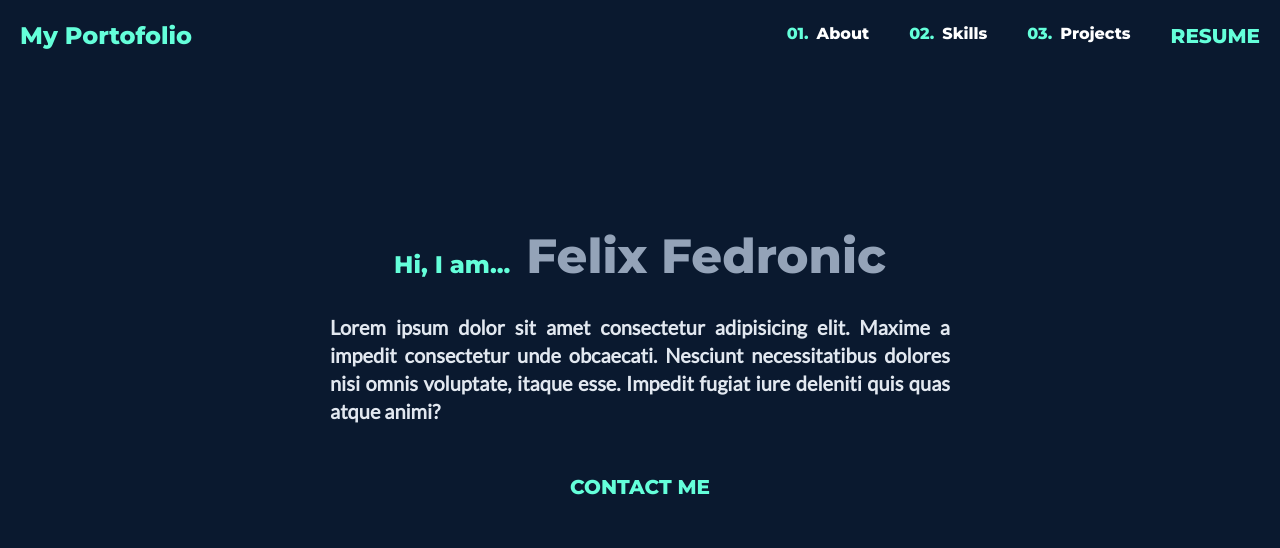
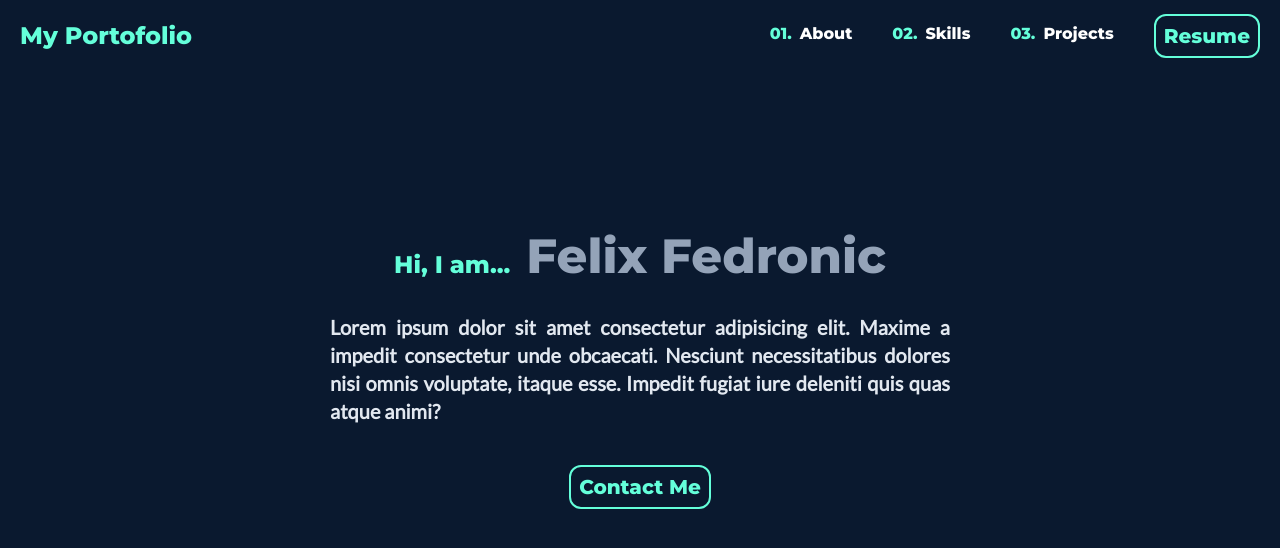
Before and after one commit to Ffedronic/Portfolio, a Next.js app: page / in a window 1280 px wide. Shown: the top 548 px of the page. Built offline with nearby package versions, Linux system fonts and the light colour scheme.

Commit message:
change structure

```diff
--- a/components/HeroContent/HeroContent.tsx
+++ b/components/HeroContent/HeroContent.tsx
@@ -1,5 +1,3 @@
-import Button from "librairies/Button/Button";
-
 function HeroContent() {
   return (
     <div className="md:w-3/4 lg:w-2/4">
@@ -9,7 +7,12 @@ function HeroContent() {
         omnis voluptate, itaque esse. Impedit fugiat iure deleniti quis quas
         atque animi?
       </p>
-      <Button href="#" download={false} title="Contact Me" />
+      <a
+        href="#"
+        className="text-green border-2 border-green p-2 font-montserrat rounded-xl hover:bg-green hover:text-navy md:text-xl"
+      >
+        Contact Me
+      </a>
     </div>
   );
 }
--- a/components/Layout/Layout.tsx
+++ b/components/Layout/Layout.tsx
@@ -4,8 +4,6 @@ import { useState } from "react";
 import Logo from "../Logo/Logo";
 import Navigation from "../Navigation/Navigation";
 import MobileNavigation from "../MobileNavigation/MobileNavigation";
-import CloseNavButton from "librairies/CloseNavIcon/CloseNavIcon";
-import OpenNavButton from "librairies/OpenNavIcon/OpenNavIcon";
 
 export default function Layout(props: any) {
   const [active, setActive] = useState(false);
@@ -20,14 +18,40 @@ export default function Layout(props: any) {
 
   return (
     <Fragment>
-      <nav className="sticky top-0 bg-navy transition duration-300 ease-in-out">
-        <div className="flex justify-between items-center p-5 transition duration-300 ease-in-out">
+      <nav className="sticky top-0 bg-navy">
+        <div className="flex justify-between items-center p-5">
           <Logo title="My Portofolio" />
           <div className="md:hidden">
             {active ? (
-              <CloseNavButton toggleHandler={toggleHandler}/>
+              <div className="z-10" onClick={toggleHandler}>
+                <svg
+                  xmlns="http://www.w3.org/2000/svg"
+                  className="h-5 w-5"
+                  viewBox="0 0 20 20"
+                  fill="#64ffda"
+                >
+                  <path
+                    fillRule="evenodd"
+                    d="M4.293 4.293a1 1 0 011.414 0L10 8.586l4.293-4.293a1 1 0 111.414 1.414L11.414 10l4.293 4.293a1 1 0 01-1.414 1.414L10 11.414l-4.293 4.293a1 1 0 01-1.414-1.414L8.586 10 4.293 5.707a1 1 0 010-1.414z"
+                    clipRule="evenodd"
+                  />
+                </svg>
+              </div>
             ) : (
-              <OpenNavButton toggleHandler={toggleHandler} />
+              <div className="z-10" onClick={toggleHandler}>
+                <svg
+                  xmlns="http://www.w3.org/2000/svg"
+                  className="h-5 w-5"
+                  viewBox="0 0 20 20"
+                  fill="#64ffde"
+                >
+                  <path
+                    fillRule="evenodd"
+                    d="M3 5a1 1 0 011-1h12a1 1 0 110 2H4a1 1 0 01-1-1zM3 10a1 1 0 011-1h12a1 1 0 110 2H4a1 1 0 01-1-1zM3 15a1 1 0 011-1h12a1 1 0 110 2H4a1 1 0 01-1-1z"
+                    clipRule="evenodd"
+                  />
+                </svg>
+              </div>
             )}
           </div>
           <Navigation />
--- a/components/MobileNavigation/MobileNavigation.tsx
+++ b/components/MobileNavigation/MobileNavigation.tsx
@@ -1,6 +1,5 @@
 import { ToggleHandler, menu } from "../../helpers/Layout-utils";
 import NavigationItem from "../NavigationItem/NavigationItem";
-import Button from "librairies/Button/Button";
 
 function MobileNavigation(props: ToggleHandler) {
   const { toggleHandler } = props;
@@ -17,7 +16,13 @@ function MobileNavigation(props: ToggleHandler) {
         />
       ))}
       <li>
-        <Button href="/documents/resume.pdf" download={true} title="resume" />
+        <a
+          href="/documents/resume.pdf"
+          download
+          className="text-green border-2 border-green p-2 font-montserrat rounded-xl hover:bg-green hover:text-navy md:text-xl"
+        >
+          Resume
+        </a>
       </li>
     </ul>
   );
--- a/components/Navigation/Navigation.tsx
+++ b/components/Navigation/Navigation.tsx
@@ -1,5 +1,4 @@
 import { menu } from "../../helpers/Layout-utils";
-import Button from "librairies/Button/Button";
 import NavigationItem from "../NavigationItem/NavigationItem";
 
 function Navigation() {
@@ -15,8 +14,15 @@ function Navigation() {
             toggleHandler={function () {}}
           />
         ))}
+
         <li>
-          <Button href="/documents/resume.pdf" download={true} title="resume" />
+          <a
+            href="/documents/resume.pdf"
+            download
+            className="text-green border-2 border-green p-2 font-montserrat rounded-xl hover:bg-green hover:text-navy md:text-xl"
+          >
+            Resume
+          </a>
         </li>
       </ul>
     </div>
--- a/librairies/CloseNavIcon/CloseNavIcon.tsx
+++ /dev/null
@@ -1,24 +0,0 @@
-import { ToggleHandler } from "../../helpers/Layout-utils";
-
-function CloseNavButton(props: ToggleHandler) {
-  const { toggleHandler } = props;
-
-  return (
-    <div className="z-10" onClick={toggleHandler}>
-      <svg
-        xmlns="http://www.w3.org/2000/svg"
-        className="h-5 w-5"
-        viewBox="0 0 20 20"
-        fill="#64ffda"
-      >
-        <path
-          fillRule="evenodd"
-          d="M4.293 4.293a1 1 0 011.414 0L10 8.586l4.293-4.293a1 1 0 111.414 1.414L11.414 10l4.293 4.293a1 1 0 01-1.414 1.414L10 11.414l-4.293 4.293a1 1 0 01-1.414-1.414L8.586 10 4.293 5.707a1 1 0 010-1.414z"
-          clipRule="evenodd"
-        />
-      </svg>
-    </div>
-  );
-}
-
-export default CloseNavButton;
--- a/librairies/OpenNavIcon/OpenNavIcon.tsx
+++ /dev/null
@@ -1,28 +0,0 @@
-import { MouseEventHandler } from "react";
-
-interface ToggleHandler {
-  toggleHandler: MouseEventHandler;
-}
-
-function OpenNavButton(props: ToggleHandler) {
-  const { toggleHandler } = props;
-
-  return (
-    <div className="z-10" onClick={toggleHandler}>
-      <svg
-        xmlns="http://www.w3.org/2000/svg"
-        className="h-5 w-5"
-        viewBox="0 0 20 20"
-        fill="#64ffde"
-      >
-        <path
-          fillRule="evenodd"
-          d="M3 5a1 1 0 011-1h12a1 1 0 110 2H4a1 1 0 01-1-1zM3 10a1 1 0 011-1h12a1 1 0 110 2H4a1 1 0 01-1-1zM3 15a1 1 0 011-1h12a1 1 0 110 2H4a1 1 0 01-1-1z"
-          clipRule="evenodd"
-        />
-      </svg>
-    </div>
-  );
-}
-
-export default OpenNavButton;
```
